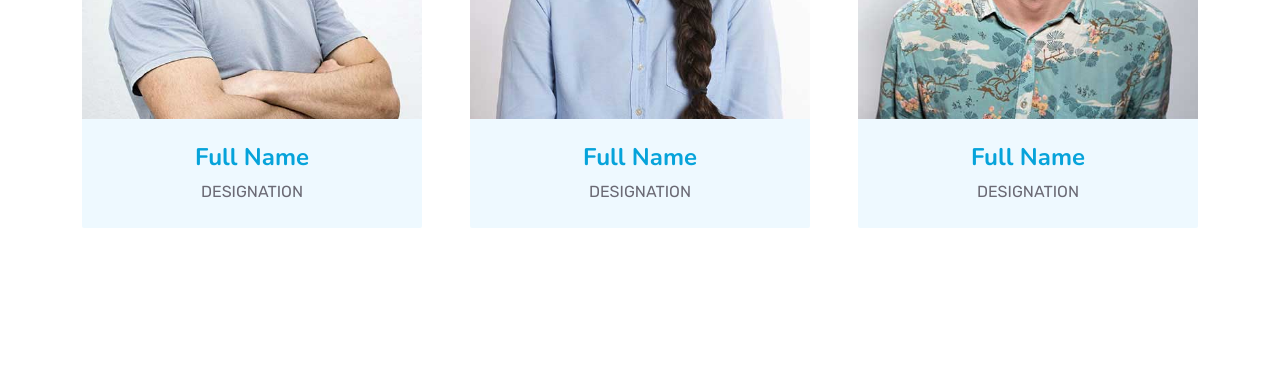
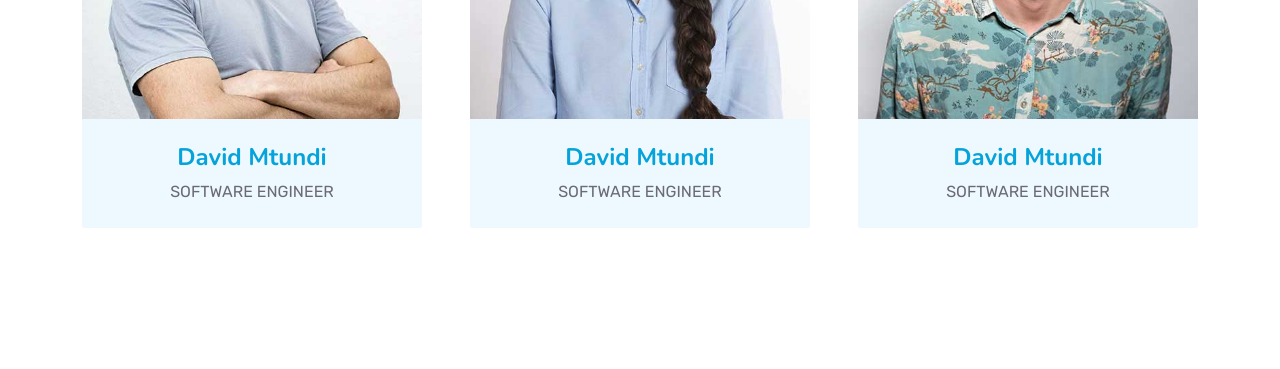
Before and after one commit to DavidMtundi/FirstWebApp, a website: page src/about.html in a window 1280 px wide. Shown: the part 2223-2592 px from the top of the page. Drawn offline with nearby package versions, Linux system fonts and the light colour scheme; files that its build step writes are made by us from their sources; files whose address does not match are found by name.

Commit message:
updated the code to feature names

```diff
--- a/src/about.html
+++ b/src/about.html
@@ -191,8 +191,8 @@
                             </div>
                         </div>
                         <div class="text-center py-4">
-                            <h4 class="text-primary">Full Name</h4>
-                            <p class="text-uppercase m-0">Designation</p>
+                            <h4 class="text-primary">David Mtundi</h4>
+                            <p class="text-uppercase m-0">Software Engineer</p>
                         </div>
                     </div>
                 </div>
@@ -208,8 +208,8 @@
                             </div>
                         </div>
                         <div class="text-center py-4">
-                            <h4 class="text-primary">Full Name</h4>
-                            <p class="text-uppercase m-0">Designation</p>
+                            <h4 class="text-primary">David Mtundi</h4>
+                            <p class="text-uppercase m-0">Software Engineer</p>
                         </div>
                     </div>
                 </div>
@@ -225,8 +225,8 @@
                             </div>
                         </div>
                         <div class="text-center py-4">
-                            <h4 class="text-primary">Full Name</h4>
-                            <p class="text-uppercase m-0">Designation</p>
+                            <h4 class="text-primary">David Mtundi</h4>
+                            <p class="text-uppercase m-0">Software Engineer</p>
                         </div>
                     </div>
                 </div>
```
Also changed, not shown: src/index copy.html (+6 -6 lines), src/index.html (+6 -6 lines), src/team.html (+6 -6 lines).
